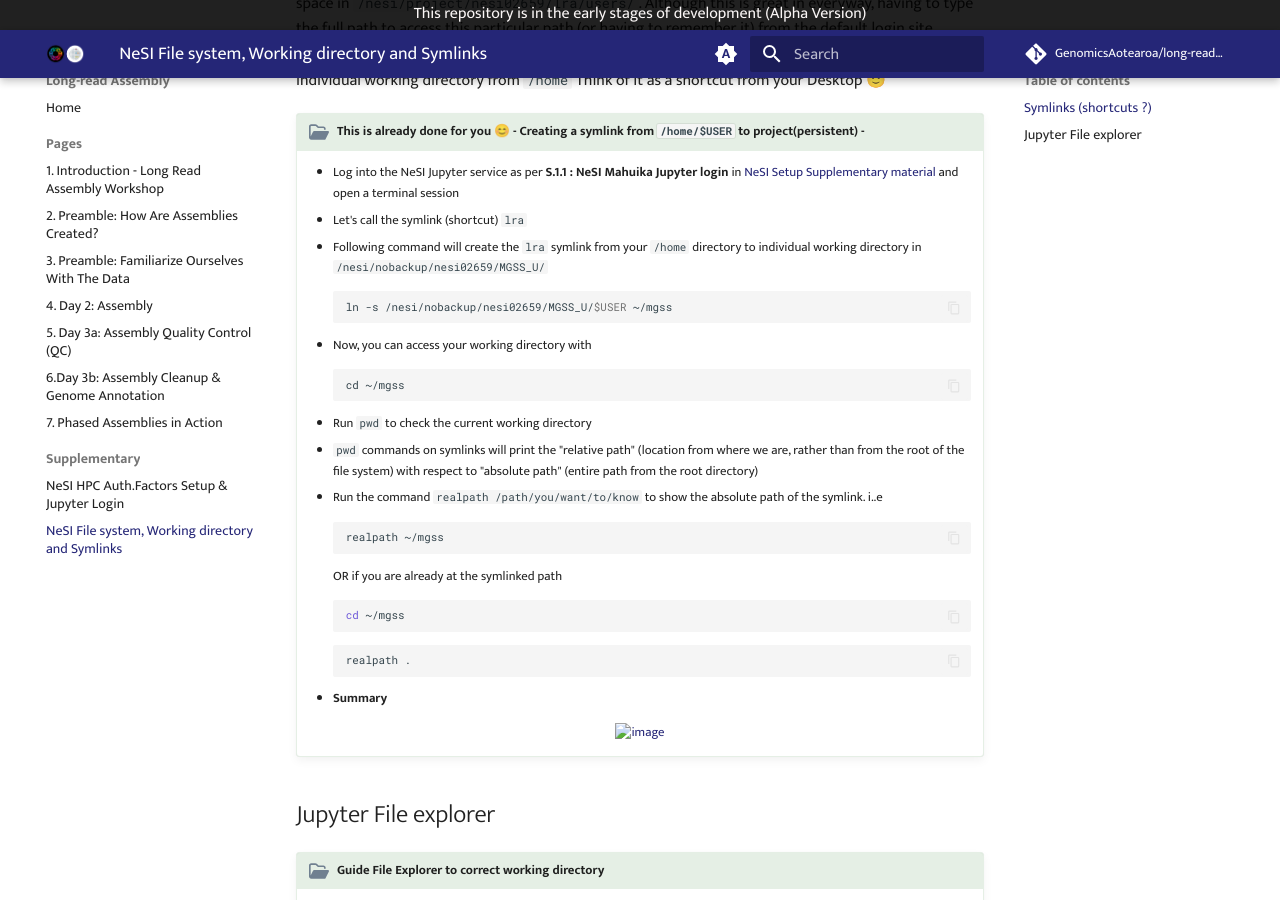
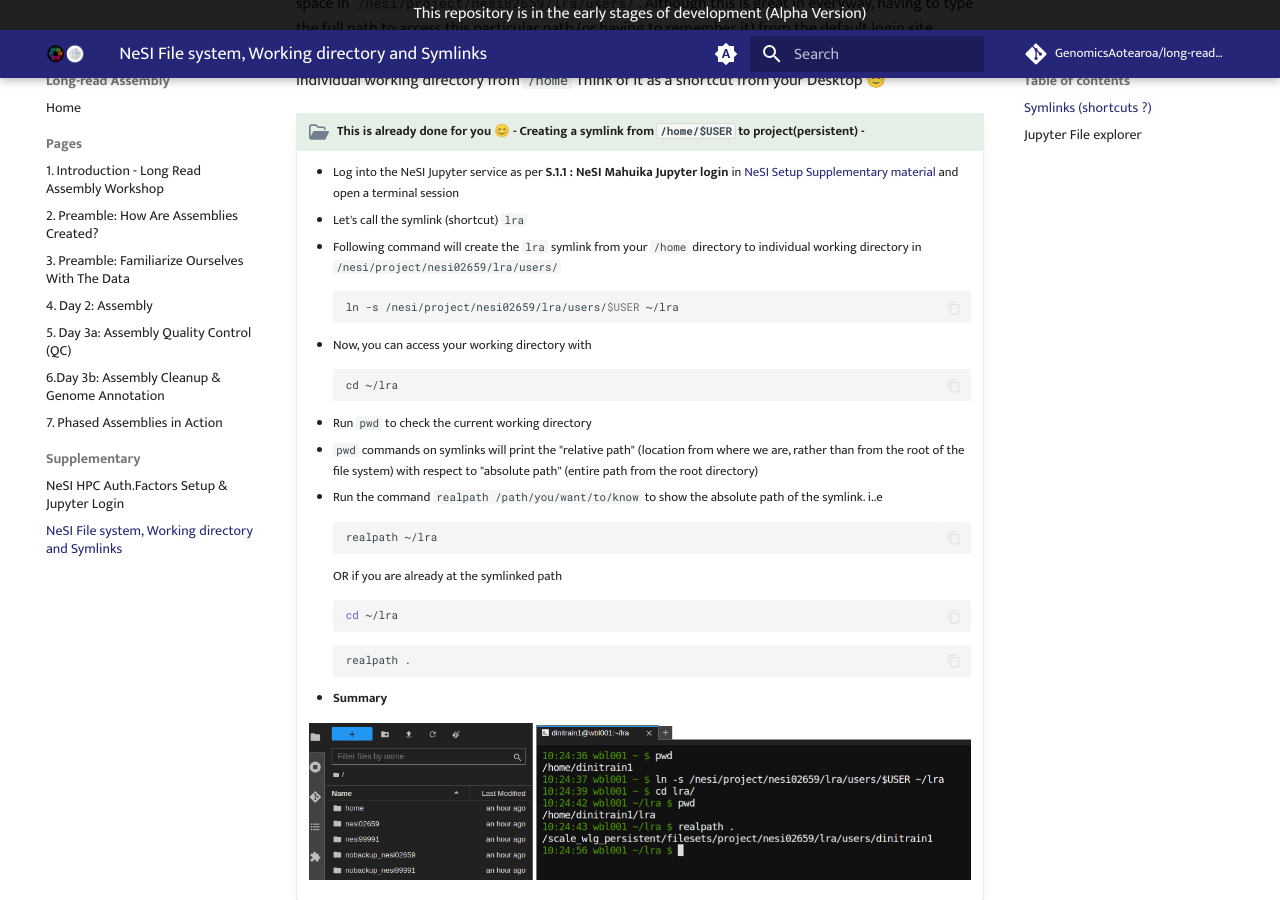
Before and after one commit to GenomicsAotearoa/long-read-assembly, an MkDocs documentation site: the page built from docs/supplementary/supplementary_2.md, in a window 1280 px wide and 900 px high, scrolled down 1393 px. Built offline with MkDocs 1.6.1 and Material for MkDocs 9.7.7, drawn with Linux system fonts in a browser that asks for light colours; comment, search, counter and statistics services are not loaded.

Commit message:
update supplementary explorer

````diff
--- a/docs/supplementary/supplementary_2.md
+++ b/docs/supplementary/supplementary_2.md
@@ -32,31 +32,31 @@ All of the Long-read assembly material  will be hosted on either `/nesi/nobackup
 !!! folder-open " This is already done for you 😊 - Creating a symlink from `/home/$USER` to project(persistent) -"
     * Log into the NeSI Jupyter service as per **S.1.1 : NeSI Mahuika Jupyter login** in [NeSI Setup Supplementary material](http://127.0.0.1:8000/metagenomics_summer_school/supplementary/supplementary_1/) and open a terminal session
     * Let's call the symlink (shortcut) `lra`
-    * Following command will create the `lra` symlink from your `/home` directory to individual working directory in `/nesi/nobackup/nesi02659/MGSS_U/`
+    * Following command will create the `lra` symlink from your `/home` directory to individual working directory in `/nesi/project/nesi02659/lra/users/`
     ```bash
-    ln -s /nesi/nobackup/nesi02659/MGSS_U/$USER ~/mgss
+    ln -s /nesi/project/nesi02659/lra/users/$USER ~/lra
     ```
 
     * Now, you can access your working directory with
     ```
-    cd ~/mgss
+    cd ~/lra
     ```
     * Run `pwd` to check the current working directory
     * `pwd` commands on symlinks will print the "relative path" (location from where we are, rather than from the root of the file system) with respect to "absolute path" (entire path from the root directory)
     * Run the command `realpath /path/you/want/to/know`  to show the absolute path of the symlink. i..e
     ```bash
-    realpath ~/mgss
+    realpath ~/lra
     ```
     OR if you are already at the symlinked path
     ```bash
-    cd ~/mgss
+    cd ~/lra
     ```
     ```bash
     realpath .
     ```
     * **Summary**
 
-    <center>![image](../theme_images/terminalsymlink_filex.png)</center>
+    <center>![image](../theme_figures/terminalsymlink_filex.png)</center>
 
 ## Jupyter File explorer
 
@@ -64,4 +64,4 @@ All of the Long-read assembly material  will be hosted on either `/nesi/nobackup
 
     Jupyter terminal and file explorer (on left) operate independently of each other. Therefore, changing the directory via terminal to your individual directory will not change the default working directory in explorer. Changing it to your individual directories can be done will couple of click
 
-    <center>![image](../theme_images/jupyter_fileexplorer.png)</center>
+    <center>![image](../theme_figures/jupyter_fileexplorer.png)</center>
````
Also changed, not shown: docs/theme_figures/jupyter_fileexplorer.png (added), docs/theme_figures/terminalsymlink_filex.png (added).
